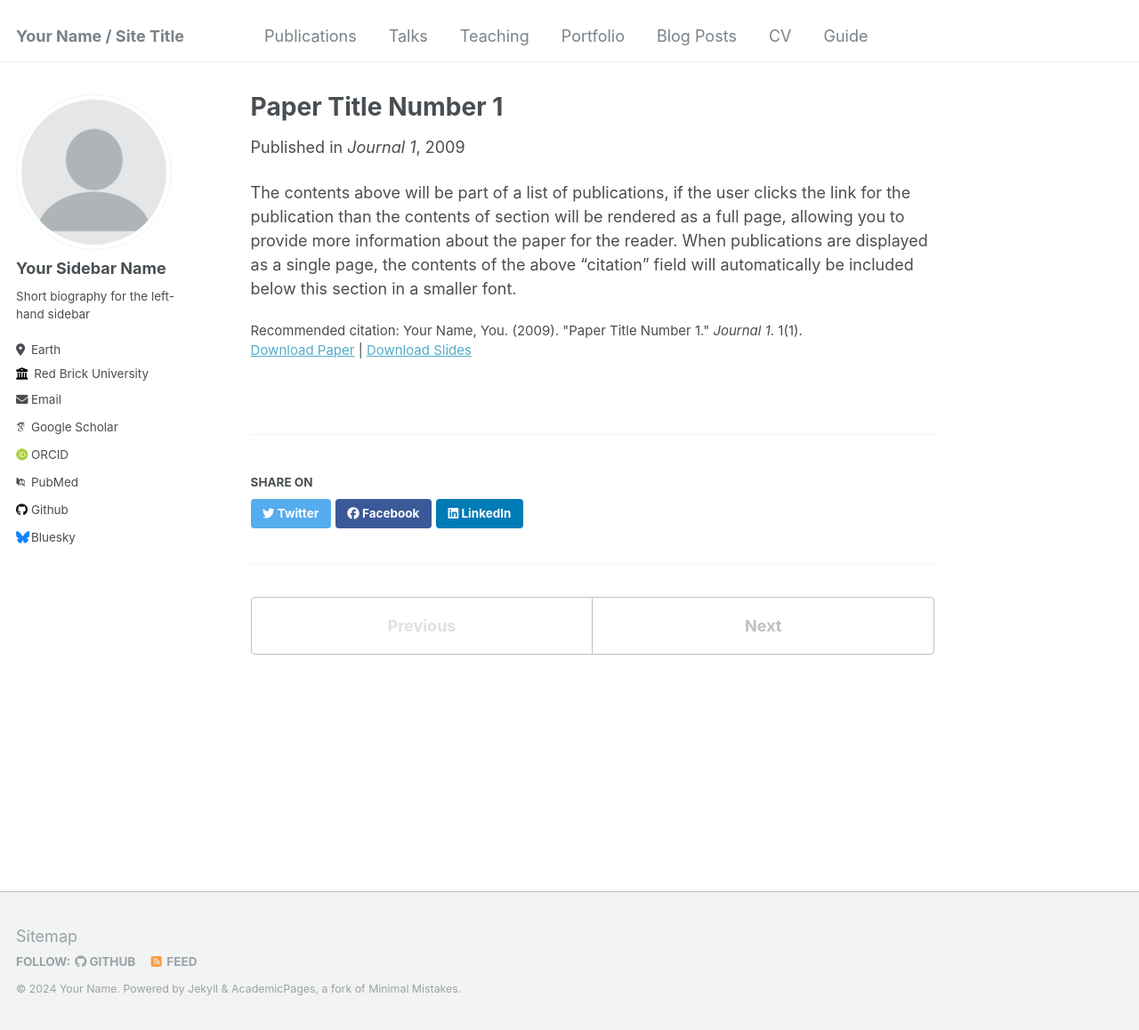
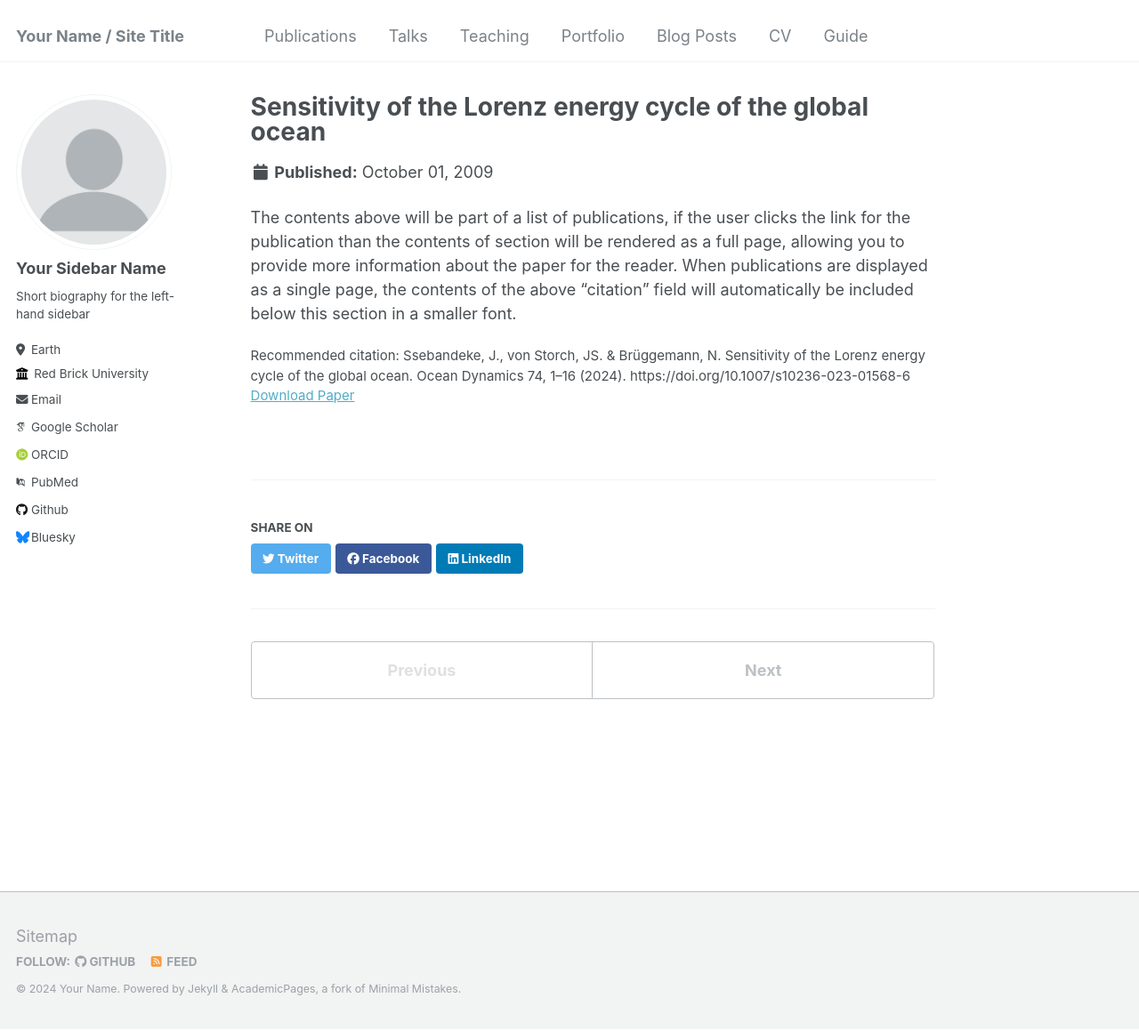
Before and after one commit to john-ssebandeke/john-ssebandeke.github.io, a Jekyll site: the page built from _publications/2009-10-01-paper-title-number-1.md, in a window 1280 px wide and 1158 px high. Shown: the whole window at 89% size. Built offline with Jekyll 4.4.1, drawn with Linux system fonts in a browser that asks for light colours; some web fonts are replaced.

Commit message:
sensitivity of the global LEC of the ocean.md

```diff
--- a/_publications/2009-10-01-paper-title-number-1.md
+++ b/_publications/2009-10-01-paper-title-number-1.md
@@ -1,13 +1,9 @@
 ---
-title: "Paper Title Number 1"
-collection: publications
-permalink: /publication/2009-10-01-paper-title-number-1
-excerpt: 'This paper is about the number 1. The number 2 is left for future work.'
-date: 2009-10-01
-venue: 'Journal 1'
-slidesurl: 'http://academicpages.github.io/files/slides1.pdf'
-paperurl: 'http://academicpages.github.io/files/paper1.pdf'
-citation: 'Your Name, You. (2009). &quot;Paper Title Number 1.&quot; <i>Journal 1</i>. 1(1).'
+title: "Sensitivity of the Lorenz energy cycle of the global ocean"
+
+journal: Ocean Dynamics
+paperurl: '[http://academicpages.github.io/files/paper1.pdf](https://link.springer.com/article/10.1007/s10236-023-01568-6)'
+citation: 'Ssebandeke, J., von Storch, JS. & Brüggemann, N. Sensitivity of the Lorenz energy cycle of the global ocean. Ocean Dynamics 74, 1–16 (2024). https://doi.org/10.1007/s10236-023-01568-6'
 ---
 
 The contents above will be part of a list of publications, if the user clicks the link for the publication than the contents of section will be rendered as a full page, allowing you to provide more information about the paper for the reader. When publications are displayed as a single page, the contents of the above "citation" field will automatically be included below this section in a smaller font.
```
